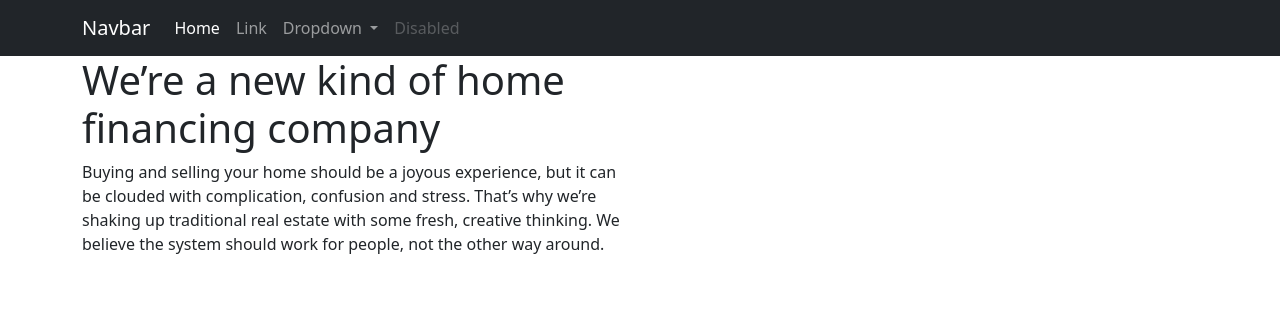
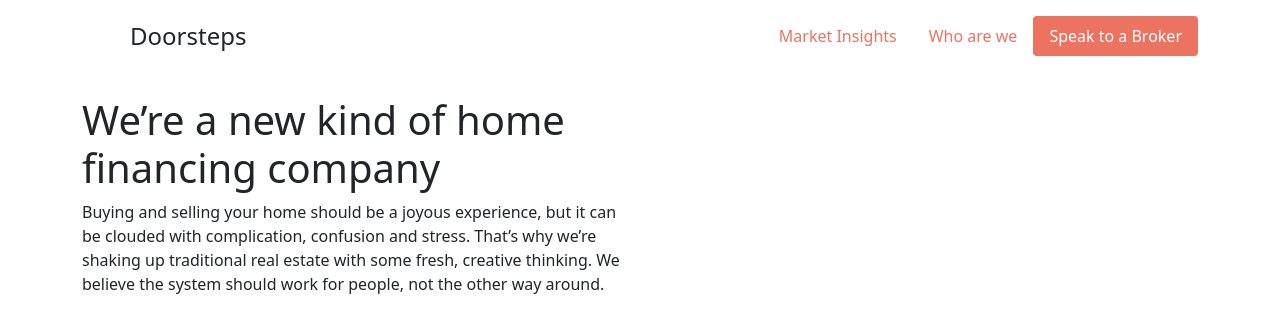
Before and after one commit to alphaVariable/bootstrap-5-zmhdui, a website built with webpack: page src/index.html in a window 1280 px wide. Built offline with nearby package versions, Linux system fonts and the light colour scheme.

Commit message:
1 file modified

```diff
--- a/src/index.html
+++ b/src/index.html
@@ -9,63 +9,22 @@
   </head>
 
   <body>
-    <nav class="navbar navbar-expand-lg navbar-dark bg-dark ">
-      <div class="container">
-        <a class="navbar-brand" href="#">Navbar</a>
-        <button
-          class="navbar-toggler"
-          type="button"
-          data-bs-toggle="collapse"
-          data-bs-target="#navbarSupportedContent"
-          aria-controls="navbarSupportedContent"
-          aria-expanded="false"
-          aria-label="Toggle navigation"
-        >
-          <span class="navbar-toggler-icon"></span>
-        </button>
-        <div class="collapse navbar-collapse" id="navbarSupportedContent">
-          <ul class="navbar-nav me-auto mb-2 mb-lg-0">
-            <li class="nav-item">
-              <a class="nav-link active" aria-current="page" href="#">Home</a>
-            </li>
-            <li class="nav-item">
-              <a class="nav-link" href="#">Link</a>
-            </li>
-            <li class="nav-item dropdown">
-              <a
-                class="nav-link dropdown-toggle"
-                href="#"
-                id="navbarDropdown"
-                role="button"
-                data-bs-toggle="dropdown"
-                aria-expanded="false"
-              >
-                Dropdown
-              </a>
-              <ul class="dropdown-menu" aria-labelledby="navbarDropdown">
-                <li><a class="dropdown-item" href="#">Action</a></li>
-                <li><a class="dropdown-item" href="#">Another action</a></li>
-                <li>
-                  <hr class="dropdown-divider" />
-                </li>
-                <li>
-                  <a class="dropdown-item" href="#">Something else here</a>
-                </li>
-              </ul>
-            </li>
-            <li class="nav-item">
-              <a
-                class="nav-link disabled"
-                href="#"
-                tabindex="-1"
-                aria-disabled="true"
-                >Disabled</a
-              >
-            </li>
-          </ul>
-        </div>
-      </div>
-    </nav>
+
+
+  <div class="container">
+    <header class="d-flex flex-wrap justify-content-center py-3 mb-4">
+      <a href="/" class="d-flex align-items-center mb-3 mb-md-0 me-md-auto text-dark text-decoration-none">
+        <svg class="bi me-2" width="40" height="32"><use xlink:href="#bootstrap"/></svg>
+        <span class="fs-4">Doorsteps</span>
+      </a>
+
+      <ul class="nav nav-pills">
+      <li class="nav-item"><a href="#" class="nav-link">Market Insights</a></li>
+      <li class="nav-item"><a href="#" class="nav-link">Who are we</a></li>
+      <li class="nav-item"><a href="#" class="nav-link active" aria-current="page">Speak to a Broker</a></li>
+      </ul>
+    </header>
+  </div>
 
 
     <!-- automatically center vertically -->
```
